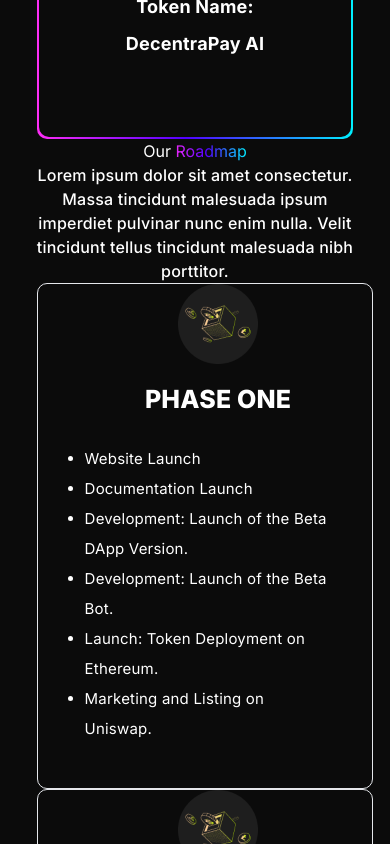
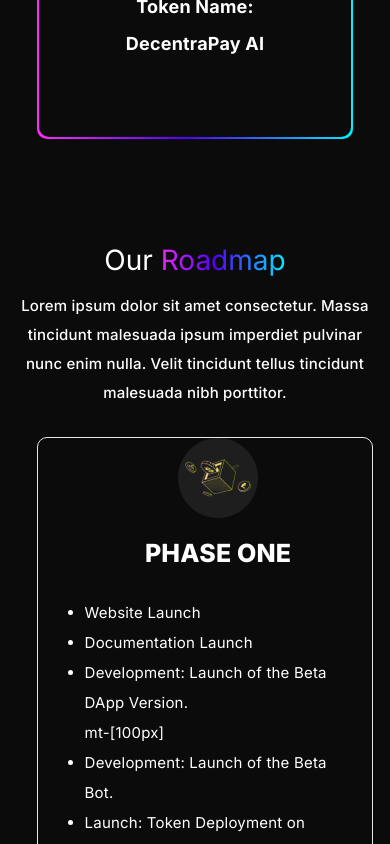
Before and after one commit to chayilDeborah/decentrapayai, a Next.js app: page / in a window 390 px wide. Shown: the part 5660-6504 px from the top of the page. Built offline with nearby package versions, Linux system fonts and the light colour scheme.

Commit message:
feat: Roadmap responsivness

```diff
--- a/app/components/Leverage.tsx
+++ b/app/components/Leverage.tsx
@@ -8,7 +8,7 @@
     <main className='flex justify-center mt-[92px] lg:w-full w-[95%] lg:mx-[0px] mx-auto ' id='leverage'>
         <section className='text-center'>
             <h1 className='lg:text-[60px] text-[24px] lg:leading-[72.6px] font-bold tracking-[0.2px] lg:w-[80%] mx-auto leverage '>Leveraging Blockchain for Enhanced Anonymity and Security in Escrow-Based Digital Transactions</h1>
-            <h4 className='text-[#FFFFFF] font-medium text-[14px] lg:text-[18px] lg:leading-[21.78px] leading-[24px] tracking-[0.2px] mx-auto mt-[30px] mb-[50px] lg:w-[75%] '>DecentraPay is a complete anonymous tool that can help users to request payments and send cryptocurrencies in a full privacy process without sender&apos;s or receiver&apos;s wallet being traceable to anyone.</h4>
+            <h4 className='text-[#FFFFFF] font-medium text-[14px] lg:text-[18px] lg:leading-[21.78px] leading-[24px] tracking-[0.2px] mx-auto mt-[30px] mb-[50px] lg:w-[70%] '>DecentraPay is a complete anonymous tool that can help users to request payments and send cryptocurrencies in a full privacy process without sender&apos;s or receiver&apos;s wallet being traceable to anyone.</h4>
             <div className='flex flex-col lg:flex-row justify-center  font-bold mx-auto '>
                 <Link href='/dapp' className='lg:mx-[0px] mx-auto'>
                 <button className='flex w-[222px] h-[67px] rounded-[8px] text-[#FFFFFF] justify-center items-center grad'>
--- a/app/components/Roadmap.tsx
+++ b/app/components/Roadmap.tsx
@@ -5,11 +5,11 @@
 
 const Roadmap = () => {
     return (
-        <main className='flex justify-center lg:mt-[185px] w-full '>
-            <section className='text-center text-white w-[90%] '>
-                <h1 className='lg:text-[40px] lg:leading-[48.4px] '>Our<span className='leverage'> Roadmap</span></h1>
-                <p className='font-medium lg:text-[18px] lg:leading-[21.78px] tracking-[0.2px] lg:mt-[20px] lg:mb-[50px] lg:w-[78%] mx-auto '>Lorem ipsum dolor sit amet consectetur. Massa tincidunt malesuada ipsum imperdiet pulvinar nunc enim nulla. Velit tincidunt tellus tincidunt malesuada nibh porttitor.</p>
-                <section className='grid grid-cols-1 lg:grid-cols-3 '>
+        <main className='flex justify-center lg:mt-[185px]  mt-[100px] w-full '>
+            <section className='text-center text-white w-full '>
+                <h1 className='lg:text-[40px] text-[28px] lg:leading-[48.4px] '>Our<span className='leverage'> Roadmap</span></h1>
+                <p className='font-medium lg:text-[18px] text-[15px] leading-[29px] lg:leading-[21.78px] tracking-[0.2px] mt-[10px] lg:mt-[20px] mb-[30px] lg:mb-[50px] lg:w-[68%] mx-auto '>Lorem ipsum dolor sit amet consectetur. Massa tincidunt malesuada ipsum imperdiet pulvinar nunc enim nulla. Velit tincidunt tellus tincidunt malesuada nibh porttitor.</p>
+                <section className='grid grid-cols-1 lg:grid-cols-3 flex justify-center lg:w-full w-[90%] mx-auto lg:mx-[0px] space-y-[40px] lg:space-y-[0px]  '>
                     <div className='border border-[1px] rounded-[10px] pl-[27px]  w-[336px] '>
                         <Image src={feat} alt='feature-img' className='mx-auto mb-[20px] lg:mt-[40px] ' />
                         <h1 className='font-extrabold text-[25px] leading-[30.2px] tracking-[0.2px]  '>PHASE ONE</h1>
@@ -17,7 +17,7 @@
                             <ul className="list-disc">
                                 <li>Website Launch</li>
                                 <li>Documentation Launch</li>
-                                <li>Development: Launch of the Beta DApp Version.</li>
+                                <li>Development: Launch of the Beta DApp Version.</li> mt-[100px]
                                 <li>Development: Launch of the Beta Bot.</li>
                                 <li>Launch: Token Deployment on Ethereum.</li>
                                 <li>Marketing and Listing on Uniswap.</li>
```
